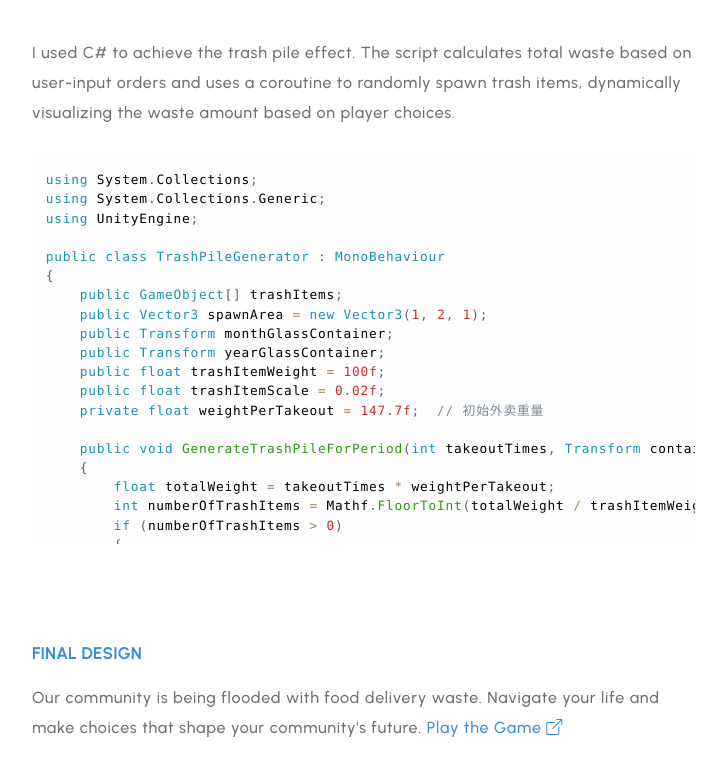
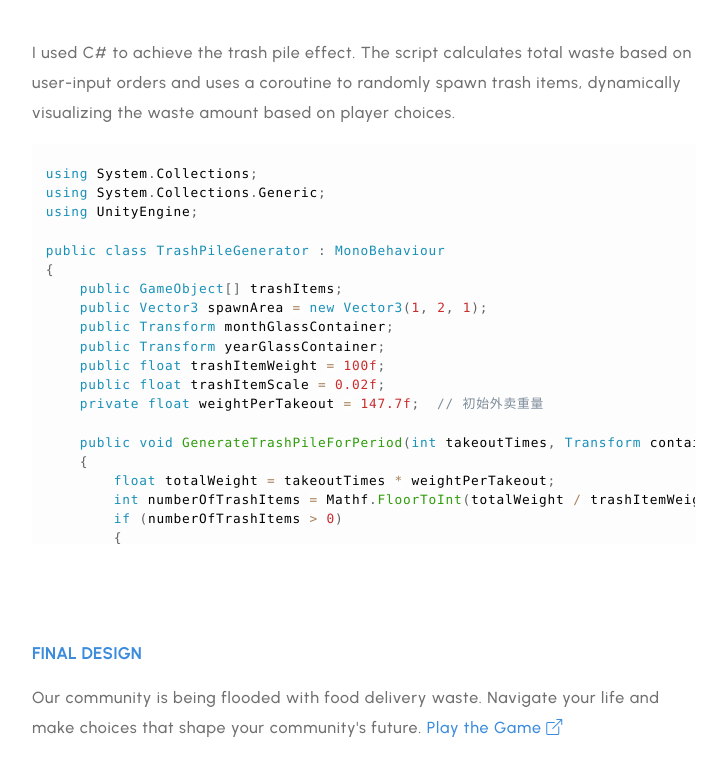
Before and after one commit to qjf0126/JinfanQian, a React (Create React App) app: page /project3 in a window 1280 px wide. Shown: the part 6666-7442 px from the top of the page, without its empty margins (308-1034 px from the left). Built offline with nearby package versions, Linux system fonts and the light colour scheme; the HTML template or start-up script is replaced by a standard one.

Commit message:
Add files via upload

```diff
--- a/src/Project3/Project3.css
+++ b/src/Project3/Project3.css
@@ -440,6 +440,11 @@
   margin-bottom: 60px;
 }
 
+pre {
+  margin-top: 0 !important;
+  margin-bottom: 0 !important;
+}
+
 /* FinalDesign.css */
 #final3 {
   letter-spacing: 0.05em;
```
